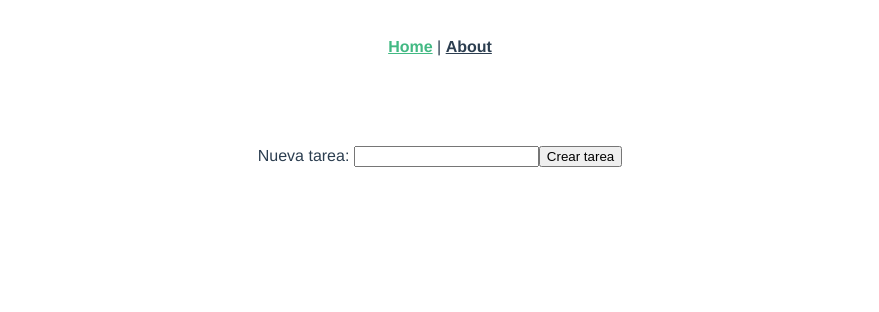
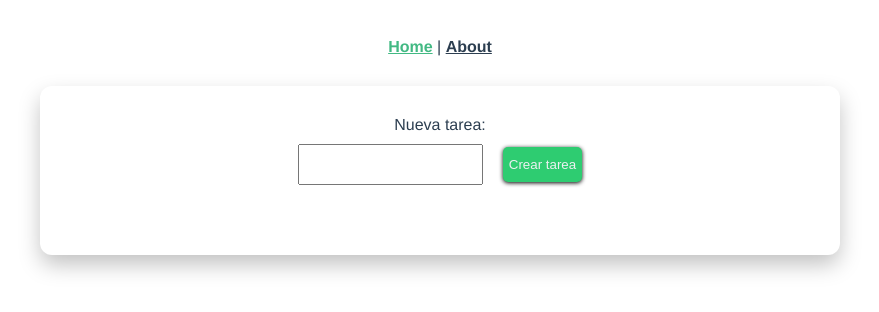
Before and after one commit to lrefojos/vuejs_tutorial, a Vue app: page / in a window 1280 px wide. Shown: the top 312 px of the page, without its empty margins (200-1079 px from the left). Built offline with nearby package versions, Linux system fonts and the light colour scheme.

Commit message:
style(TodoList): refactor and more sytles

```diff
--- a/src/components/TodoList.vue
+++ b/src/components/TodoList.vue
@@ -1,12 +1,13 @@
 <template>
-  <form class="task" id="app" @submit.prevent="createTask">
-    <label class="label" for="task">Nueva tarea: </label>
-    <input type="text" v-model="newTask" id="task" />
-    <input type="submit" value="Crear tarea" />
-    <ul>
+  <div class="task">
+    <form class="task__form" id="app" @submit.prevent="createTask">
+      <label class="task__label" for="task">Nueva tarea: </label>
+      <input class="task__input" type="text" v-model="newTask" id="task" />
+      <input class="task__button" type="submit" value="Crear tarea" />
+      <ul class="task__list">
         <li
-        class="task__list"
-        :class="{ 'task__list-completed': task.completed }"
+          class="task__element"
+          :class="{ 'task__element-completed': task.completed }"
           v-for="(task, i) in tasks"
           :key="'task' + i"
           @click="completedTask(task.text)"
@@ -15,6 +16,7 @@
         </li>
       </ul>
     </form>
+  </div>
 </template>
 
 <script>
@@ -43,8 +45,39 @@ export default {
 
 <style lang="scss" scoped>
 .task {
+  width: 800px;
+  max-width: 100%;
+  margin: 0px auto;
+  &__form {
+    background: white;
+    border-radius: 12px;
+    padding: 30px;
+    box-shadow: 0px 10px 22px -1px rgba(0, 0, 0, 0.25);
+  }
+  &__label {
+    display: block;
+    margin-bottom: 10px;
+  }
+  &__input {
+    height: 35px;
+  }
+  &__button {
+    margin-left: 20px;
+    height: 35px;
+    border: none;
+    border-radius: 5px;
+    box-shadow: 0 1px 4px rgba(0, 0, 0.2);
+    background-color: #2ecc71;
+    color: #ecf0f1;
+    cursor: pointer;
+  }
   &__list {
+    margin-top: 40px;
     list-style-type: none;
+  }
+  &__element {
+    cursor: pointer;
+    margin: 10px 0;
     &-completed {
       text-decoration: line-through;
       color: grey;
```
Lines whose indentation alone changed are shown as unchanged.
